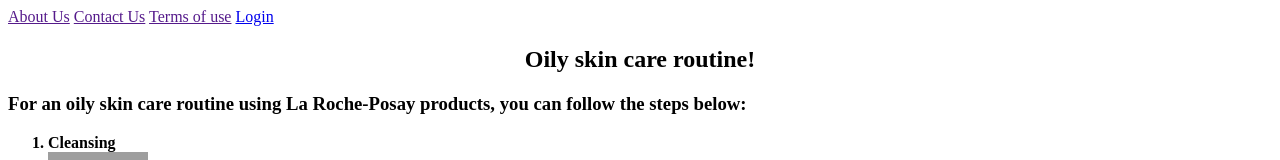
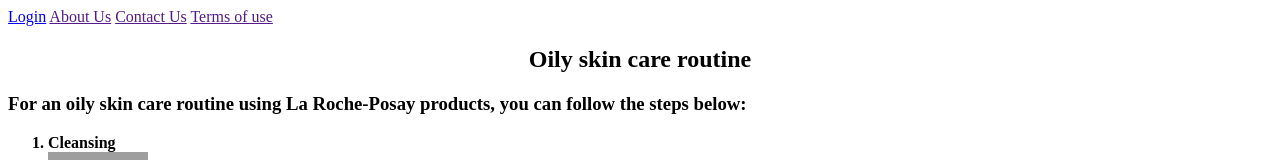
Before and after one commit to Wakio37/Group-project-4, a plain HTML site: page index.html in a window 1280 px wide. Shown: the top 160 px of the page. Drawn offline with Linux system fonts and the light colour scheme; grey boxes are pictures that could not be loaded.

Commit message:
changes to nav

```diff
--- a/index.html
+++ b/index.html
@@ -10,14 +10,14 @@
     <main >
         <header>
             <nav >
+                <a href="#login">Login</a>
                 <a href="">About Us</a>
                 <a href="">Contact Us</a>
                 <a href="">Terms of use</a>
-                <a href="#login">Login</a>
             </nav>
         </header>
         <section>
-            <h1 style="font-weight: bold; text-align: center;">Oily skin care routine!</h1>
+            <h1 style="font-weight: bold; text-align: center;">Oily skin care routine</h1>
             <article>
                 <h3>For an oily skin care routine using La Roche-Posay products, you can follow the steps below:</h3>
                 <ol>
```
